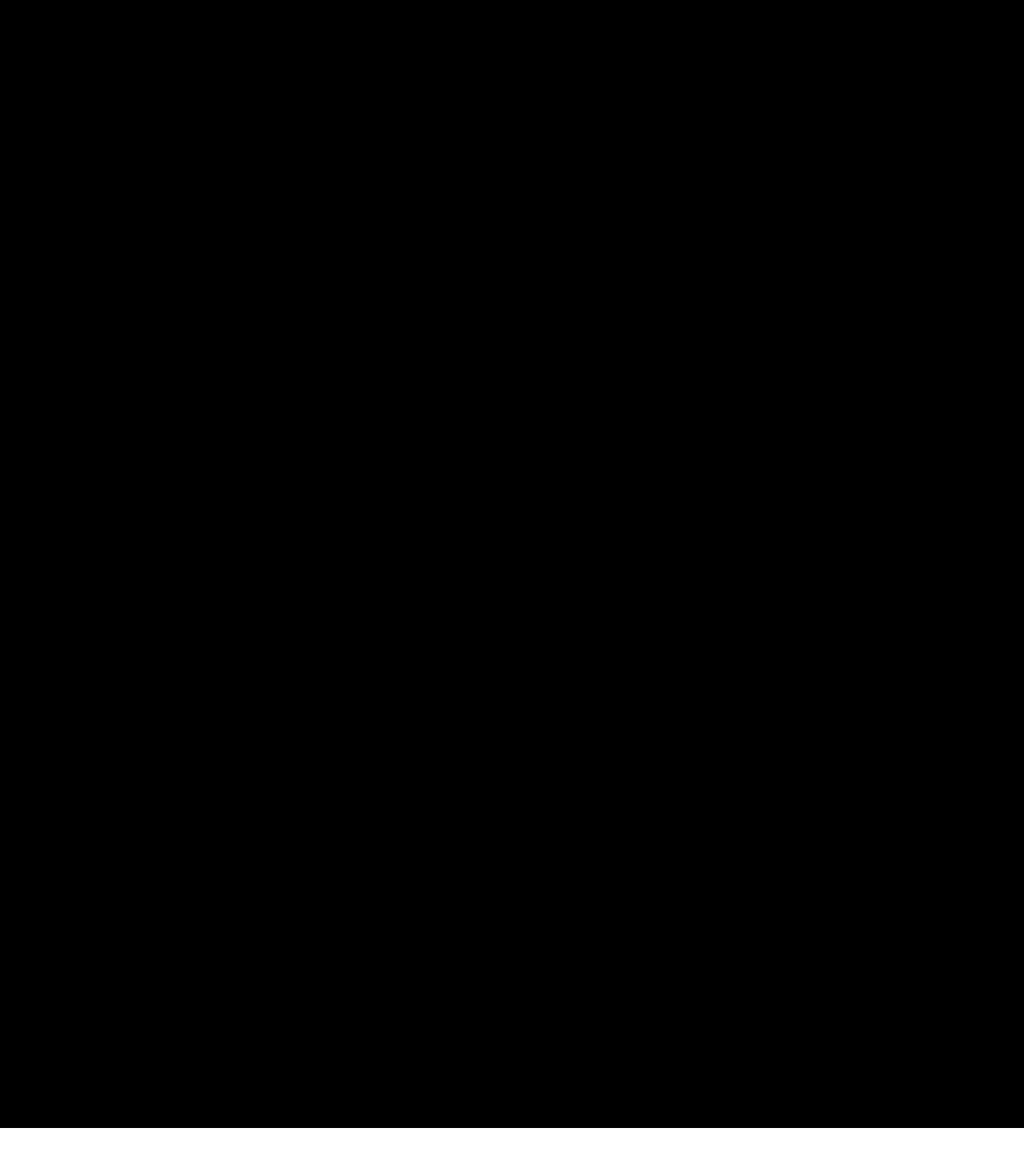
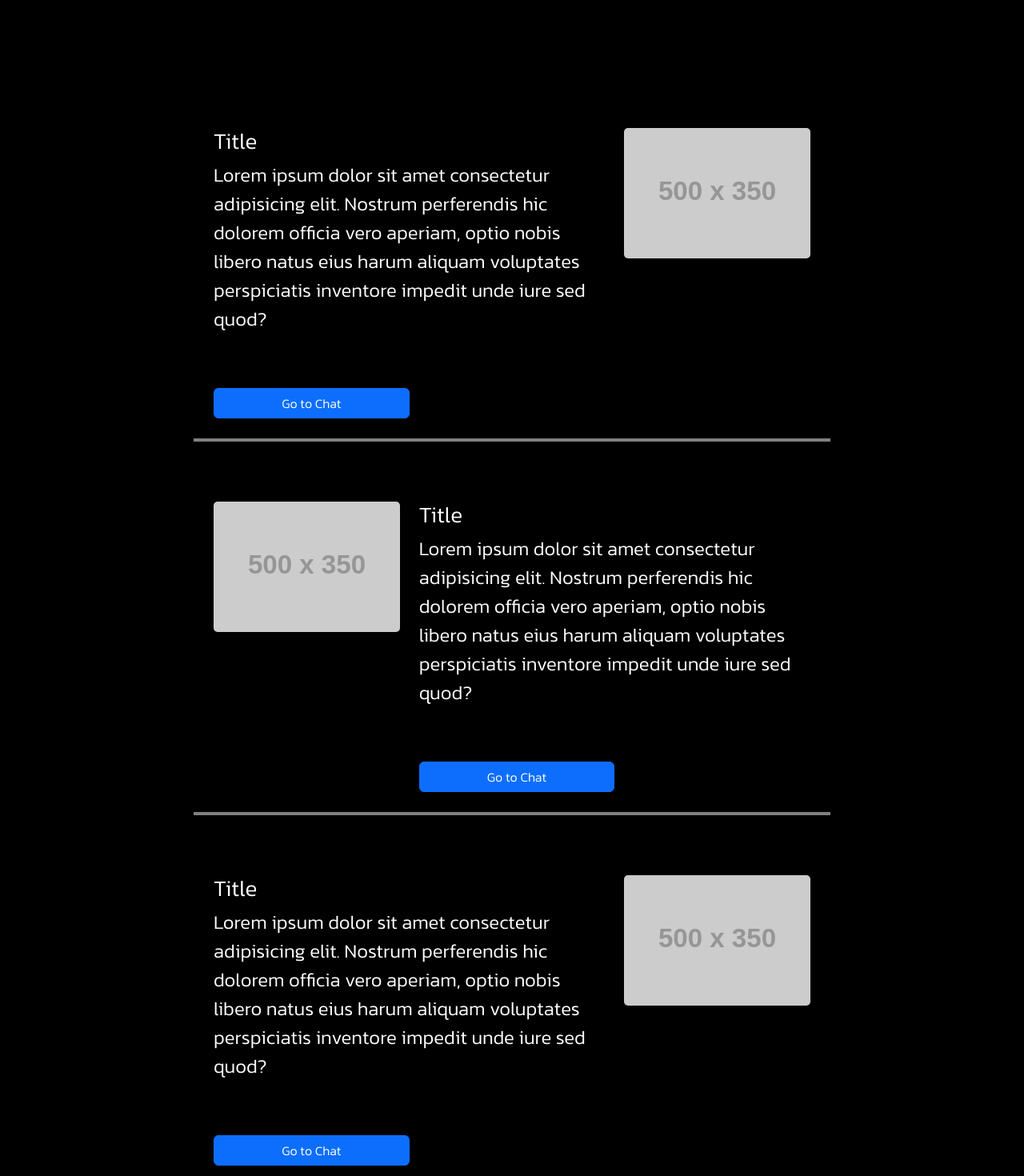
Before and after one commit to dss285/ChillChat, a Vue app in the folder ChillChat.Web/vue/: page / in a window 1280 px wide. Shown: the part 1460-2930 px from the top of the page at 80% size. Before the commit the page ends 2870 px from the top, so only its background shows below. Built offline with nearby package versions, Linux system fonts and the light colour scheme.

Commit message:
Routerlinks, centercontent & footer.

```diff
--- a/ChillChat.Web/vue/src/App.vue
+++ b/ChillChat.Web/vue/src/App.vue
@@ -32,6 +32,8 @@ import Navbar from "./components/landing/Navbar.vue";
 
     //Spesific decoration colors
     --color-deco-purple: purple;
+    --color-deco-darkbrown: rgb(58, 36, 15);
+    --color-deco-blue: #0B1030;
 
     //Color utility
     //These are meant for warnings etc....
@@ -57,6 +59,7 @@ import Navbar from "./components/landing/Navbar.vue";
     --margin-primary: 50px;
     --margin-secondary: 25px;
     --margin-tertiary: 15px;
+    --margin-large: 250px;
 
 
 }
@@ -66,6 +69,9 @@ html {
     font-size: var(--setting-font-size);
 
 }
+
+.btn-full {width: 100%;}
+.btn-half {width: 50%;}
 
 .landing {
 
@@ -121,8 +127,31 @@ html {
 
 
     section.center {
+        margin-top: var(--margin-large);
         background-color: var(--color-primary);
-        height: 200vh;
+        min-height: 100vh;
+
+
+        section.textimgarea {
+            font-size: 1.5em;
+            border-bottom: 4px solid var(--color-secondary);
+            margin-top: var(--margin-primary);
+
+            .button {
+                margin-top: var(--margin-primary);
+            }
+
+            img {
+                border-radius: var(--setting-Bradius-primary);
+            }
+        }
+    }
+
+
+    footer {
+        min-height: 20vh;
+        background-color: var(--color-deco-blue);
+        margin-top: var(--margin-primary);
     }
 }
 
--- a/ChillChat.Web/vue/src/views/LandingPageView.vue
+++ b/ChillChat.Web/vue/src/views/LandingPageView.vue
@@ -1,5 +1,5 @@
 <script setup lang="ts">
-import TheWelcome from "../components/TheWelcome.vue";
+
 </script>
 
 <template>
@@ -13,7 +13,7 @@ import TheWelcome from "../components/TheWelcome.vue";
                     <div class="col-md-12 promobox">
                         <h3 class="title">ChillChat</h3>
                         <p>Like a normal chat but bit more chill</p>
-                        <a href="chat" class="btn btn-primary btn-full">Let's Go!</a>
+                        <router-link class="btn btn-primary" to="/chat">Let's Go!</router-link>
                     </div>
                 </section>
 
@@ -39,7 +39,7 @@ import TheWelcome from "../components/TheWelcome.vue";
                                             <h4>TITLE</h4>
                                             <p>Lorem ipsum dolor sit amet consectetur adipisicing elit. Doloremque dolorem laboriosam?</p>
                                             <br>
-                                            <a href="home">Go</a>
+                                            <router-link to="/chat">Go</router-link>
                                         </div>
                                     </div>
                                 </div>
@@ -57,12 +57,11 @@ import TheWelcome from "../components/TheWelcome.vue";
                                             <h4>TITLE</h4>
                                             <p>Lorem ipsum dolor sit amet consectetur adipisicing elit. Doloremque dolorem laboriosam?</p>
                                             <br>
-                                            <a href="home">Go</a>
+                                            <router-link to="/chat">Go</router-link>
                                         </div>
                                     </div>
                                 </div>
                             </div>
-
 
                             <div class="col-md-4">
                                 <div class="offset-md-1 col-md-10 servicebox">
@@ -76,7 +75,7 @@ import TheWelcome from "../components/TheWelcome.vue";
                                             <h4>TITLE</h4>
                                             <p>Lorem ipsum dolor sit amet consectetur adipisicing elit. Doloremque dolorem laboriosam?</p>
                                             <br>
-                                            <a href="home">Go</a>
+                                            <router-link to="/chat">Go</router-link>
                                         </div>
                                     </div>
                                 </div>
@@ -91,10 +90,86 @@ import TheWelcome from "../components/TheWelcome.vue";
 
 
         <section class="row center">
-            <div class="col-md-12">
-                <p>lorem</p>
+            <div class="offset-md-2 col-md-8">
+
+
+                <section class="col-md-12 textimgarea">
+                    <div class="row">
+                        <div class="col-md-8">
+                            <div class="row">
+                                <div class="col-md-12 text">
+                                    <h3>Title</h3>
+                                    <p>Lorem ipsum dolor sit amet consectetur adipisicing elit. Nostrum perferendis hic dolorem officia
+                                    vero aperiam, optio nobis libero natus eius harum aliquam voluptates
+                                    perspiciatis inventore impedit unde iure sed quod?</p>
+                                </div>
+
+                                <div class="col-md-12 button">
+                                    <router-link class="btn btn-half btn-primary" to="/chat">Go to Chat</router-link>
+                                </div>
+
+                            </div>
+                        </div>
+
+                        <div class="col-md-4">
+                            <img src="https://via.placeholder.com/500x350" class="img-fluid mx-auto d-block">
+                        </div>
+                    </div>
+                </section>
+
+                <section class="col-md-12 textimgarea">
+                    <div class="row">
+                        <div class="col-md-4">
+                            <img src="https://via.placeholder.com/500x350" class="img-fluid">
+                        </div>
+                        <div class="col-md-8">
+                            <div class="row">
+                                <div class="col-md-12 text">
+                                    <h3>Title</h3>
+                                    <p>Lorem ipsum dolor sit amet consectetur adipisicing elit. Nostrum perferendis hic dolorem officia
+                                    vero aperiam, optio nobis libero natus eius harum aliquam voluptates
+                                    perspiciatis inventore impedit unde iure sed quod?</p>
+                                </div>
+
+                                <div class="col-md-12 button">
+                                    <router-link class="btn btn-half btn-primary" to="/chat">Go to Chat</router-link>
+                                </div>
+
+                            </div>
+                        </div>
+
+                    </div>
+                </section>
+
+                <section class="col-md-12 textimgarea">
+                    <div class="row">
+                        <div class="col-md-8">
+                            <div class="row">
+                                <div class="col-md-12 text">
+                                    <h3>Title</h3>
+                                    <p>Lorem ipsum dolor sit amet consectetur adipisicing elit. Nostrum perferendis hic dolorem officia
+                                    vero aperiam, optio nobis libero natus eius harum aliquam voluptates
+                                    perspiciatis inventore impedit unde iure sed quod?</p>
+                                </div>
+
+                                <div class="col-md-12 button">
+                                    <router-link class="btn btn-half btn-primary" to="/chat">Go to Chat</router-link>
+                                </div>
+
+                            </div>
+                        </div>
+
+                        <div class="col-md-4">
+                            <img src="https://via.placeholder.com/500x350" class="img-fluid mx-auto d-block">
+                        </div>
+                    </div>
+                </section>
+
+
             </div>
         </section>
 
+        <footer></footer>
+
     </main>
 </template>
```
